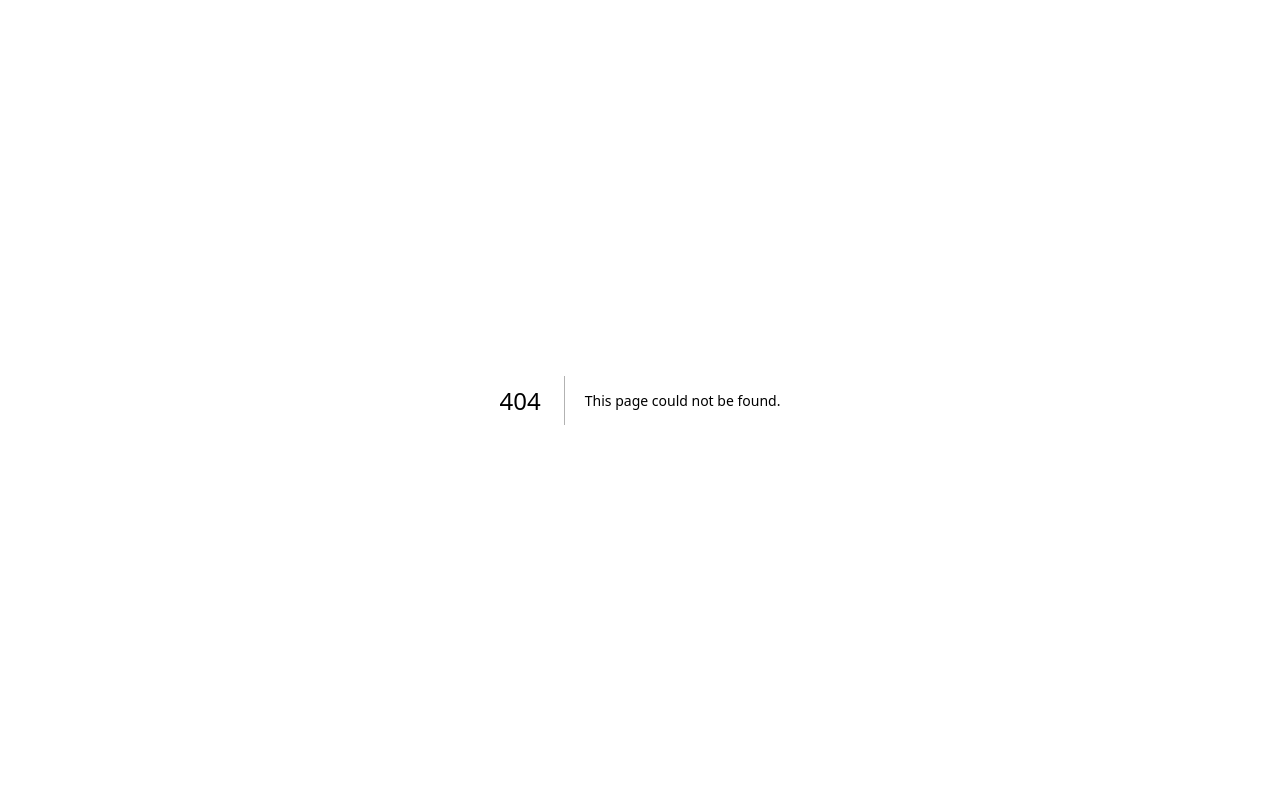
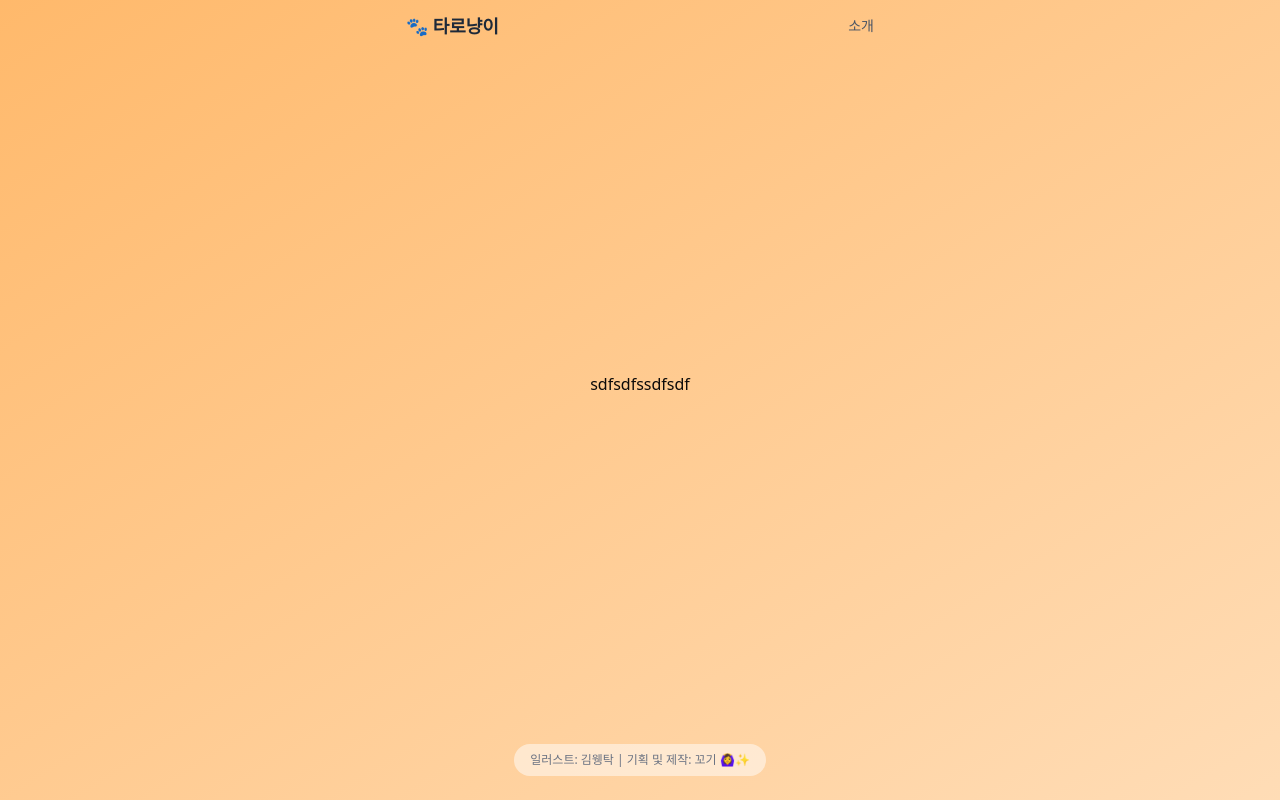
Before and after one commit to adds9810/mbti-tarot-cat, a Next.js app: page /test in a window 1280 px wide. Before the commit this address had no page. Built offline with nearby package versions, Linux system fonts and the light colour scheme.

Commit message:
refactor(layout): 공통 레이아웃 컴포넌트 분리 및 구조 개선

```diff
--- a/src/app/layout.tsx
+++ b/src/app/layout.tsx
@@ -1,6 +1,9 @@
 import type { Metadata } from "next";
 import { Noto_Sans_KR } from "next/font/google";
 import "./globals.css";
+import Header from "@/components/layouts/header";
+import Footer from "@/components/layouts/footer";
+import AnimatedBackground from "@/components/layouts/AnimatedBackground";
 
 const notoSansKR = Noto_Sans_KR({
   variable: "--font-noto-sans",
@@ -9,21 +12,28 @@ const notoSansKR = Noto_Sans_KR({
 });
 
 export const metadata: Metadata = {
-  title:
-    "나만의 MBTI 고양이에게 타로 조언받기 | 김웽탁 작가와 함께하는 고양이 비급",
-  description:
-    "고양이 비급의 조언이 오늘도 내 운명을 알려줄 예정! 김웽탁 작가의 따뜻한 일러스트와 함께하는 특별한 MBTI 타로 테스트",
-  keywords: "MBTI, 타로, 고양이, 김웽탁, 고양이비급, 타로카드, 성격테스트",
+  title: "나를 닮은 고양이에게 타로 한마디!",
+  description: "고양이 타로 테스트",
 };
 
 export default function RootLayout({
   children,
-}: Readonly<{
+}: {
   children: React.ReactNode;
-}>) {
+}) {
   return (
     <html lang="ko">
-      <body className={`${notoSansKR.variable} antialiased`}>{children}</body>
+      <body className={`${notoSansKR.variable} antialiased`}>
+        <AnimatedBackground>
+          <Header />
+          <div className="container mx-auto px-4 pt-14 max-w-[500px] min-h-screen flex flex-col items-center justify-between">
+            <main className="flex-1 flex flex-col items-center justify-center gap-6 w-full text-center relative">
+              {children}
+            </main>
+            <Footer />
+          </div>
+        </AnimatedBackground>
+      </body>
     </html>
   );
 }
--- a/src/app/page.tsx
+++ b/src/app/page.tsx
@@ -3,10 +3,11 @@ import HomePage from "@/components/HomePage";
 
 export const metadata: Metadata = {
   title:
-    "나만의 MBTI 고양이에게 타로 조언받기 | 김웽탁 작가와 함께하는 고양이 비급",
+    "나를 닮은 고양이에게 타로 한마디! | 김웽탁 작가와 함께하는 B급 감성 타로",
   description:
-    "고양이 비급의 조언이 오늘도 내 운명을 알려줄 예정! 김웽탁 작가의 따뜻한 일러스트와 함께하는 특별한 MBTI 타로 테스트",
-  keywords: "MBTI, 타로, 고양이, 김웽탁, 고양이비급, 타로카드, 성격테스트",
+    "김웽탁 작가의 고양이 일러스트와 함께하는 B급 감성 테스트! 나를 닮은 고양이가 건네는 타로 한마디, 믿을 건 없지만 재밌다옹!",
+  keywords:
+    "타로, 고양이, 김웽탁, 성격 테스트, 고양이 타로, 감성MBTI, B급감성, 냥냥이 점",
 };
 
 export default function Home() {
--- /dev/null
+++ b/src/app/test/page.tsx
@@ -0,0 +1,3 @@
+export default function Test() {
+  return <div>sdfsdfssdfsdf</div>;
+}
--- a/src/components/HomePage.tsx
+++ b/src/components/HomePage.tsx
@@ -1,12 +1,8 @@
 "use client";
-import Link from "next/link";
 import { useState, useEffect } from "react";
 import { Button } from "@/components/ui/button";
-import { RiKakaoTalkFill } from "react-icons/ri";
-import { BiLogoFacebook } from "react-icons/bi";
-import { FaXTwitter } from "react-icons/fa6";
 import { motion, AnimatePresence } from "framer-motion";
-import { MdShare } from "react-icons/md";
+import Link from "next/link";
 
 const mentList = [
   "운세 좀 볼 줄 아는 고양이~ 🐱",
@@ -41,45 +37,11 @@ export default function HomePage() {
   }, []);
 
   return (
-    <motion.div
-      initial={{ backgroundPosition: "0% 50%" }}
-      animate={{ backgroundPosition: ["0% 50%", "100% 50%", "0% 50%"] }}
-      transition={{ duration: 5, ease: "easeInOut", repeat: Infinity }}
-      className="min-h-screen bg-[length:400%_400%] bg-gradient-to-br from-purple-100 via-orange-100 to-mint-50 relative overflow-hidden"
-    >
-      {/* <div className="absolute inset-0 pointer-events-none opacity-10">
-        <div className="absolute top-1/4 left-1/4 w-8 h-8 bg-pink-200 rounded-full transform rotate-45" />
-        <div className="absolute top-1/3 right-1/4 w-6 h-6 bg-yellow-200 rounded-full" />
-        <div className="absolute bottom-1/4 left-1/3 w-7 h-7 bg-mint-200 rounded-full transform -rotate-12" />
-        <div className="absolute top-1/2 right-1/3 w-12 h-8 bg-white/30 rounded-lg transform rotate-12" />
-        <div className="absolute bottom-1/3 left-1/4 w-10 h-6 bg-white/30 rounded-lg transform -rotate-6" />
-      </div> */}
-      <header className="fixed top-0 left-1/2 -translate-x-1/2 z-10 w-full max-w-[500px] mx-auto px-4 py-3 flex items-center justify-between">
-        <Link
-          href="/"
-          className="text-lg font-bold text-gray-800"
-          aria-label="홈으로 이동"
-        >
-          🐾 타로냥이
-        </Link>
-        <nav className="flex gap-4 items-center" aria-label="주요 메뉴">
-          <Link
-            href="/about"
-            className="text-sm text-gray-600 hover:text-gray-900"
-          >
-            소개
-          </Link>
-        </nav>
-      </header>
-
-      <div className="container mx-auto px-4 pt-14 max-w-[500px] min-h-screen flex flex-col items-center justify-between">
-        <main className="flex-1 flex flex-col items-center justify-center gap-6 w-full text-center relative">
+    <>
       <div className="relative mb-4">
         <motion.div
           animate={
-                animateCat
-                  ? { scale: 1.05, rotate: 2 }
-                  : { scale: 1, rotate: 0 }
+            animateCat ? { scale: 1.05, rotate: 2 } : { scale: 1, rotate: 0 }
           }
           transition={{ duration: 0.6 }}
           className="w-full h-full bg-gradient-to-br from-[pink-100] to-orange-100 rounded-[2rem] shadow-lg"
@@ -109,9 +71,6 @@ export default function HomePage() {
       </div>
 
       <h1 className="text-4xl font-gangwon font-bold text-gray-800 tracking-tight">
-            {/* 나를 닮은 고양이에게
-            <br />
-            타로 한마디 */}
         타로냥이의 딱! 한마디
       </h1>
 
@@ -125,13 +84,13 @@ export default function HomePage() {
       </p>
 
       <div className="flex flex-col gap-3 w-full max-w-[365px] mt-4">
-            <Button
-              size="lg"
-              className="font-omyu text-3xl py-8 font-bold bg-gradient-to-r from-pink-400 to-orange-400 hover:from-pink-500 hover:to-orange-500 text-white rounded-full shadow-lg hover:shadow-xl transition-all duration-300 transform hover:scale-105 hover:-translate-y-0.5 active:scale-95 active:translate-y-0 active:shadow-sm"
+        <Link
+          href="/test"
+          className="font-omyu text-3xl py-4 font-bold bg-gradient-to-r from-pink-400 to-orange-400 hover:from-pink-500 hover:to-orange-500 text-white rounded-full shadow-lg hover:shadow-xl transition-all duration-300 transform hover:scale-105 hover:-translate-y-0.5 active:scale-95 active:translate-y-0 active:shadow-sm"
           aria-label="테스트 시작"
         >
           시작하기 😺
-            </Button>
+        </Link>
         {/* <Button
               variant="outline"
               size="lg"
@@ -141,38 +100,6 @@ export default function HomePage() {
             </Button> */}
         <p className="font-bold text-black">참여자수 | 1,234명</p>
       </div>
-        </main>
-
-        <footer className="w-full pt-8 pb-6 flex flex-col items-center gap-4">
-          <div className="flex items-center gap-2 text-bold text-sm font-bold">
-            테스트 공유하기 <MdShare />
-          </div>
-          <div className="flex gap-4">
-            <button
-              className="p-2 rounded-full bg-[#FEE500] hover:brightness-105 transition-all"
-              aria-label="카카오톡으로 공유하기"
-            >
-              <RiKakaoTalkFill className="text-[#3C1E1E] text-xl" />
-            </button>
-            <button
-              className="p-2 rounded-full bg-[#CFE8F9] hover:bg-[#B0DAF2] transition-all"
-              aria-label="페이스북으로 공유하기"
-            >
-              <BiLogoFacebook className="text-[#1DA1F2] text-xl" />
-            </button>
-            <button
-              className="p-2 rounded-full bg-black hover:bg-gray-600 transition-all"
-              aria-label="트위터로 공유하기"
-            >
-              <FaXTwitter className="text-white text-xl" />
-            </button>
-          </div>
-
-          <small className="text-gray-500 text-xs bg-white/50 px-4 py-2 rounded-full">
-            일러스트: 김웽탁 | 기획 및 제작: 꼬기 🙆‍♀️✨
-          </small>
-        </footer>
-      </div>
-    </motion.div>
+    </>
   );
 }
--- /dev/null
+++ b/src/components/layouts/AnimatedBackground.tsx
@@ -0,0 +1,19 @@
+"use client";
+import { motion } from "framer-motion";
+
+export default function AnimatedBackground({
+  children,
+}: {
+  children: React.ReactNode;
+}) {
+  return (
+    <motion.div
+      initial={{ backgroundPosition: "0% 50%" }}
+      animate={{ backgroundPosition: ["0% 50%", "100% 50%", "0% 50%"] }}
+      transition={{ duration: 15, ease: "easeInOut", repeat: Infinity }}
+      className="min-h-screen bg-[length:400%_400%] bg-gradient-to-br from-purple-300 via-orange-300 to-mint-50 relative overflow-hidden"
+    >
+      {children}
+    </motion.div>
+  );
+}
--- /dev/null
+++ b/src/components/layouts/footer.tsx
@@ -0,0 +1,47 @@
+"use client";
+import { MdShare } from "react-icons/md";
+import { RiKakaoTalkFill } from "react-icons/ri";
+import { BiLogoFacebook } from "react-icons/bi";
+import { FaXTwitter } from "react-icons/fa6";
+import { usePathname } from "next/navigation";
+
+export default function Footer() {
+  const pathname = usePathname();
+
+  const isTestPage = pathname === "/test";
+  return (
+    <footer className="w-full pt-8 pb-6 flex flex-col items-center gap-4">
+      {!isTestPage && (
+        <>
+          <div className="flex items-center gap-2 text-bold text-sm font-bold">
+            테스트 공유하기 <MdShare />
+          </div>
+          <div className="flex gap-4">
+            <button
+              className="p-2 rounded-full bg-[#FEE500] hover:brightness-105 transition-all"
+              aria-label="카카오톡으로 공유하기"
+            >
+              <RiKakaoTalkFill className="text-[#3C1E1E] text-xl" />
+            </button>
+            <button
+              className="p-2 rounded-full bg-[#CFE8F9] hover:bg-[#B0DAF2] transition-all"
+              aria-label="페이스북으로 공유하기"
+            >
+              <BiLogoFacebook className="text-[#1DA1F2] text-xl" />
+            </button>
+            <button
+              className="p-2 rounded-full bg-black hover:bg-gray-600 transition-all"
+              aria-label="트위터로 공유하기"
+            >
+              <FaXTwitter className="text-white text-xl" />
+            </button>
+          </div>
+        </>
+      )}
+
+      <small className="text-gray-500 text-xs bg-white/50 px-4 py-2 rounded-full">
+        일러스트: 김웽탁 | 기획 및 제작: 꼬기 🙆‍♀️✨
+      </small>
+    </footer>
+  );
+}
--- /dev/null
+++ b/src/components/layouts/header.tsx
@@ -0,0 +1,22 @@
+import Link from "next/link";
+export default function Header() {
+  return (
+    <header className="fixed top-0 left-1/2 -translate-x-1/2 z-10 w-full max-w-[500px] mx-auto px-4 py-3 flex items-center justify-between">
+      <Link
+        href="/"
+        className="text-lg font-bold text-gray-800"
+        aria-label="홈으로 이동"
+      >
+        🐾 타로냥이
+      </Link>
+      <nav className="flex gap-4 items-center" aria-label="주요 메뉴">
+        <Link
+          href="/about"
+          className="text-sm text-gray-600 hover:text-gray-900"
+        >
+          소개
+        </Link>
+      </nav>
+    </header>
+  );
+}
```
Lines whose indentation alone changed are shown as unchanged.
